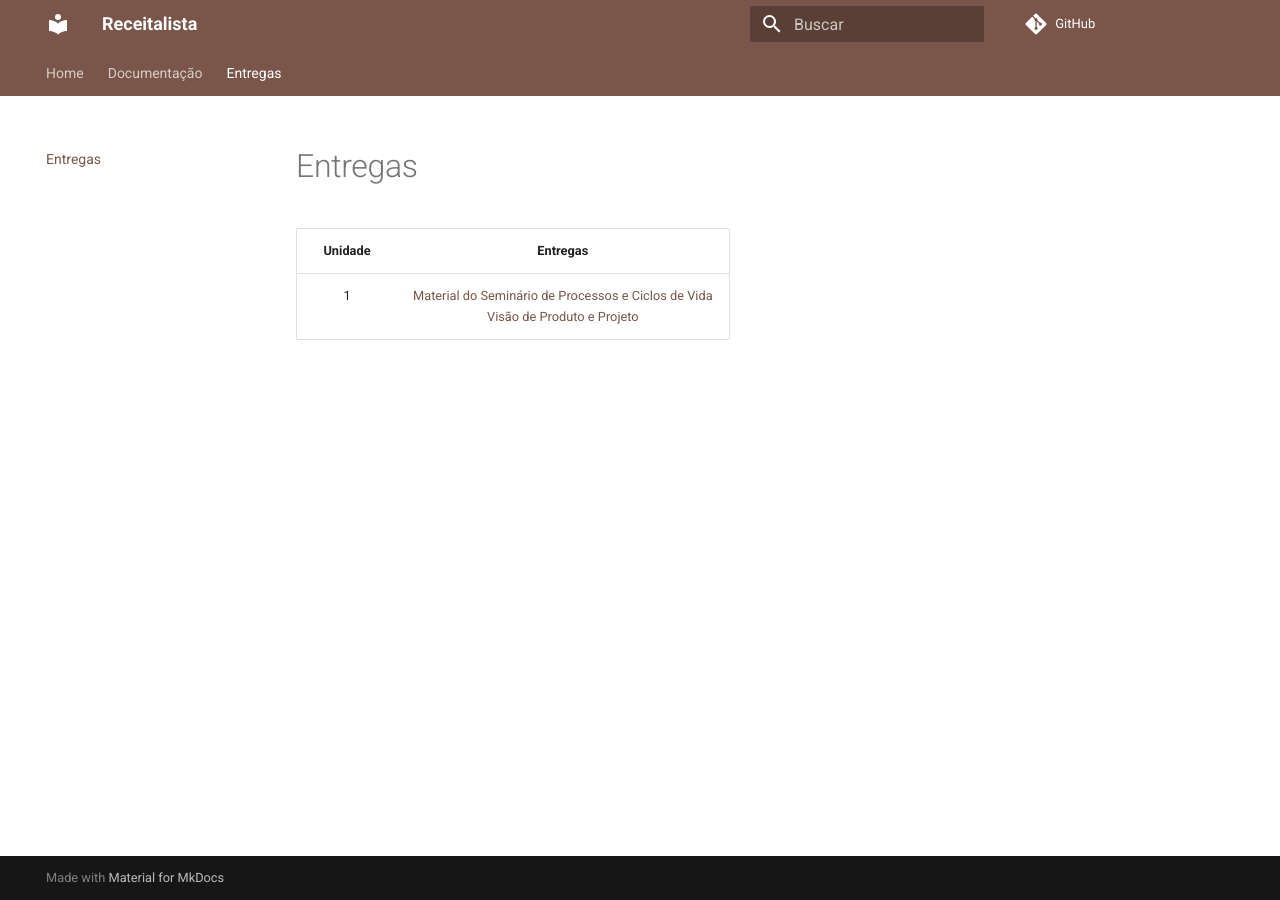
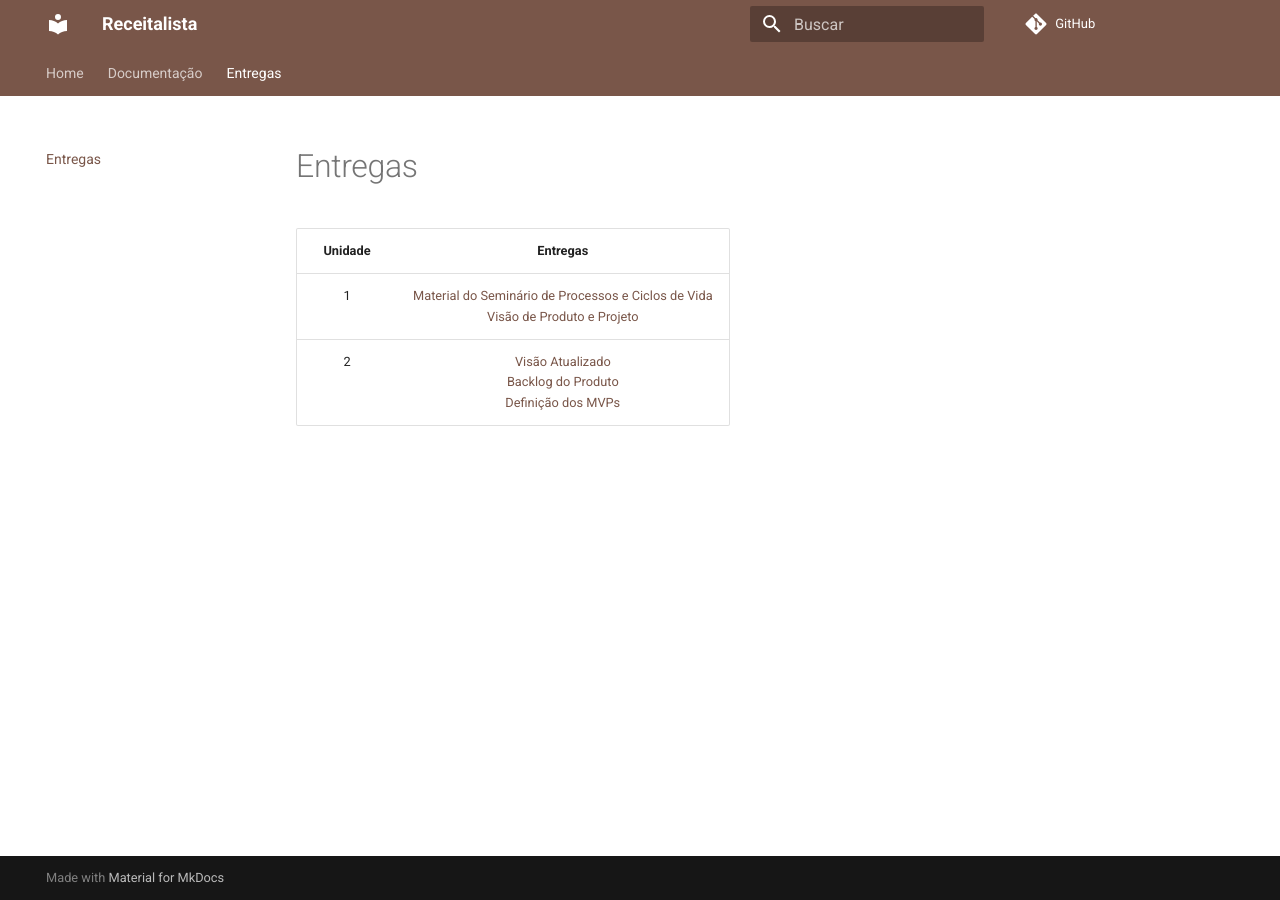
Before and after one commit to mdsreq-fga-unb/2022.2-Receitalista, an MkDocs documentation site: the page built from docs/entregas.md, in a window 1280 px wide. Built offline with MkDocs 1.6.1 and Material for MkDocs 9.7.7, drawn with Linux system fonts in a browser that asks for light colours; comment, search, counter and statistics services are not loaded.

Commit message:
arrumando as entregas

```diff
--- a/docs/entregas.md
+++ b/docs/entregas.md
@@ -3,3 +3,4 @@
 |Unidade|Entregas|
 |:-----:|:------:|
 |1|[Material do Seminário de Processos e Ciclos de Vida](https://youtu.be/nl6nFLzVaRg) <br> [Visão de Produto e Projeto](https://youtu.be/qZLZ28SBpog)|
+|2|[Visão Atualizado](https://mdsreq-fga-unb.github.io/2022.2-Receitalista/visao-produto/) <br> [Backlog do Produto](https://mdsreq-fga-unb.github.io/2022.2-Receitalista/backlog_do_produto/) <br> [Definição dos MVPs](https://mdsreq-fga-unb.github.io/2022.2-Receitalista/definicao-mvp/) |
```
